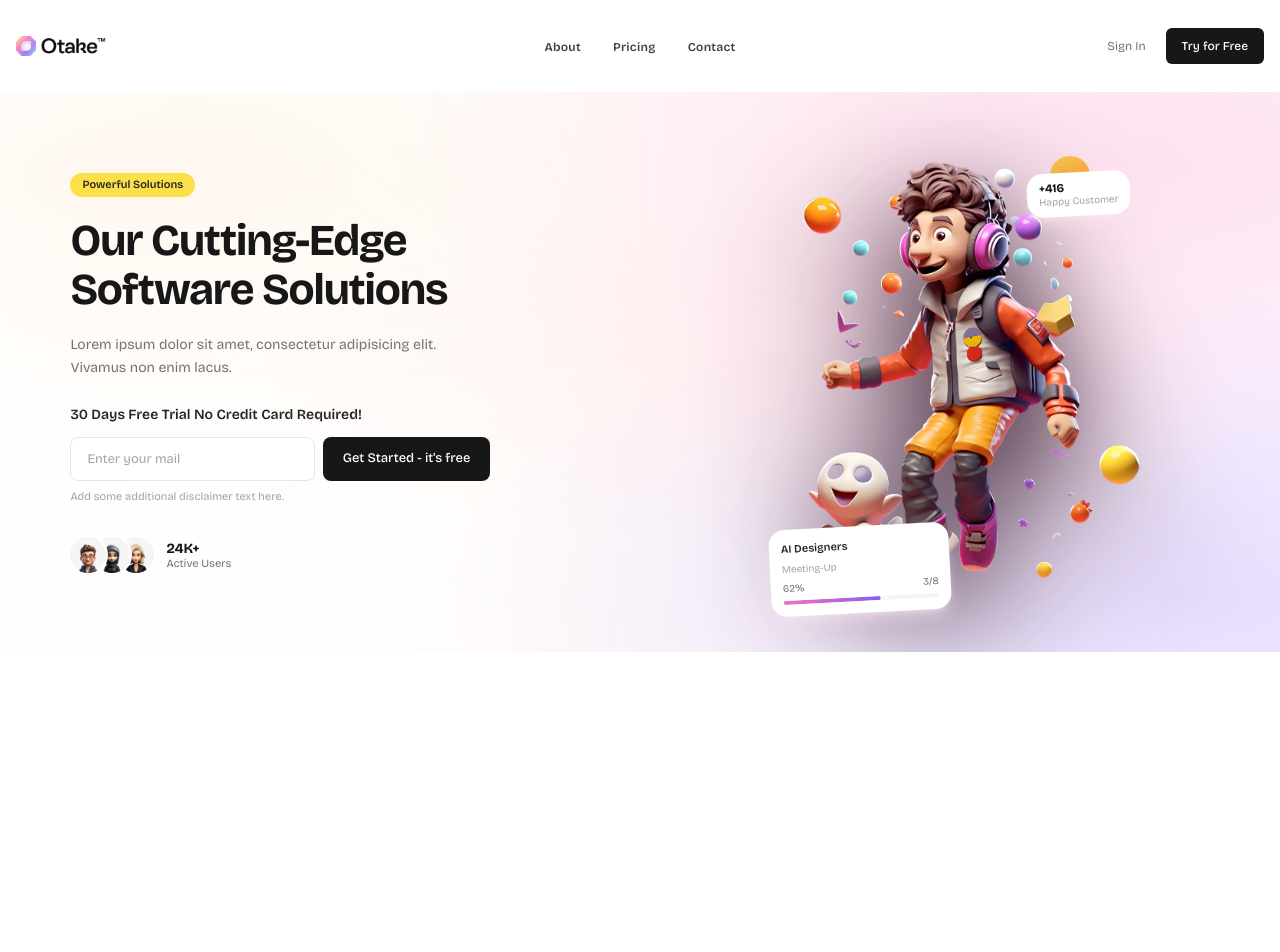
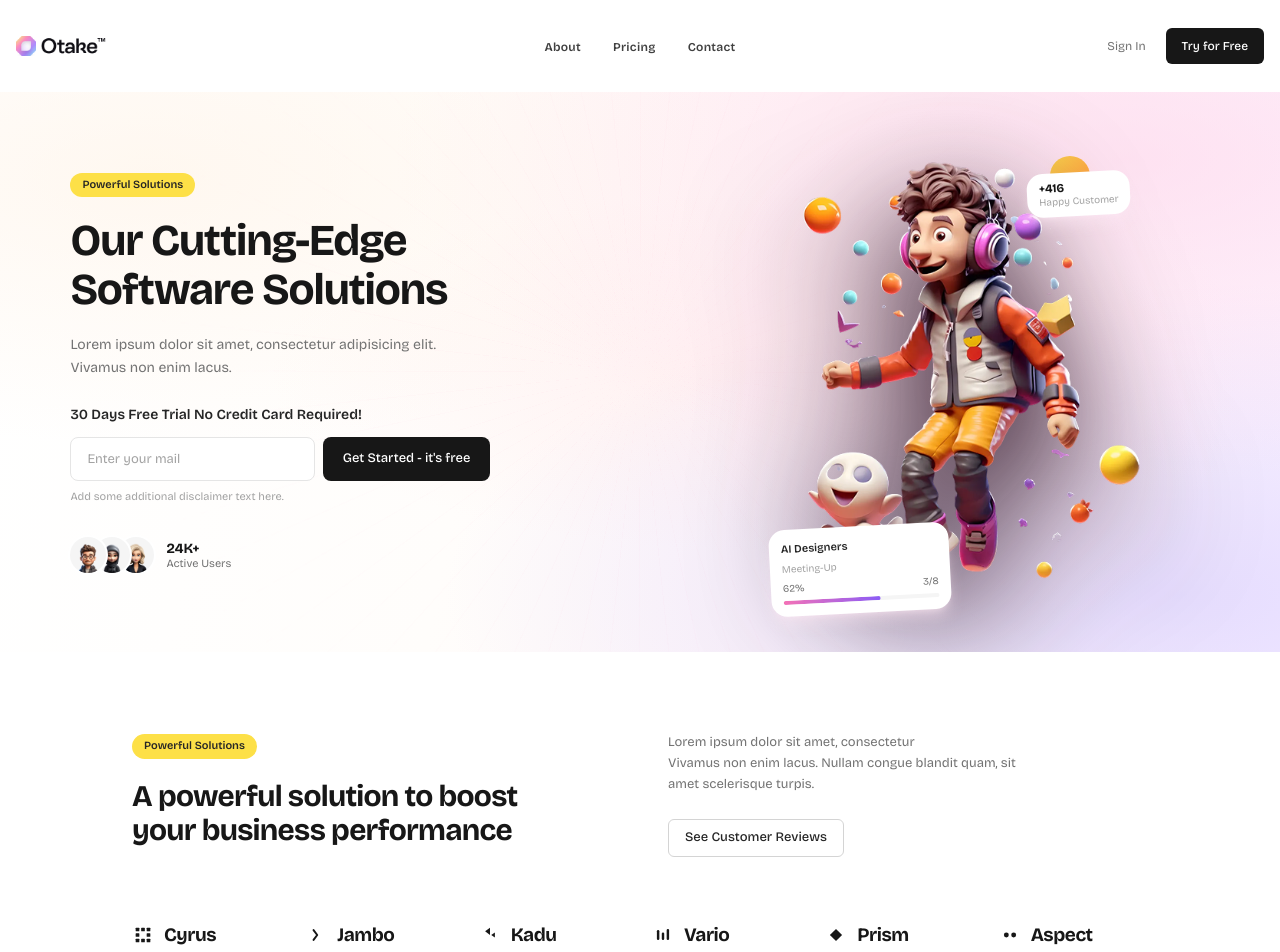
Before and after one commit to priyansh-kevalon/Otake-Website-Design, a React (Vite) app in the folder frontend/: page / in a window 1280 px wide. Shown: the top 952 px of the page. Before the commit the page ends 824 px from the top, so only its background shows below. Built offline with nearby package versions, Linux system fonts and the light colour scheme.

Commit message:
feat: add TrustedBrands component to showcase brand logos and descriptions

```diff
--- a/frontend/src/App.jsx
+++ b/frontend/src/App.jsx
@@ -1,5 +1,6 @@
 import Header from './components/layout/Header.jsx'
 import Hero from './components/sections/Hero.jsx'
+import TrustedBrands from './components/sections/TrustedBrands.jsx'
 
 function App() {
   return (
@@ -7,6 +8,7 @@ function App() {
       <Header />
       <main>
         <Hero />
+        <TrustedBrands />
       </main>
     </div>
   )
--- /dev/null
+++ b/frontend/src/components/sections/TrustedBrands.jsx
@@ -0,0 +1,136 @@
+function LogoIcon({ shape }) {
+  if (shape === 'square-dots') {
+    return (
+      <svg width="22" height="22" viewBox="0 0 18 18" aria-hidden="true">
+        <rect x="3" y="3" width="3" height="3" rx="0.5" fill="currentColor" />
+        <rect x="7.5" y="3" width="3" height="3" rx="0.5" fill="currentColor" />
+        <rect x="12" y="3" width="3" height="3" rx="0.5" fill="currentColor" />
+        <rect x="3" y="7.5" width="3" height="3" rx="0.5" fill="currentColor" />
+        <rect x="12" y="7.5" width="3" height="3" rx="0.5" fill="currentColor" />
+        <rect x="3" y="12" width="3" height="3" rx="0.5" fill="currentColor" />
+        <rect x="7.5" y="12" width="3" height="3" rx="0.5" fill="currentColor" />
+        <rect x="12" y="12" width="3" height="3" rx="0.5" fill="currentColor" />
+      </svg>
+    )
+  }
+  if (shape === 'chevron') {
+    return (
+      <svg width="22" height="22" viewBox="0 0 18 18" aria-hidden="true">
+        <path d="M7 5l3 4-3 4" stroke="currentColor" strokeWidth="1.6" fill="none" strokeLinecap="round" strokeLinejoin="round" />
+      </svg>
+    )
+  }
+  if (shape === 'triangles') {
+    return (
+      <svg width="22" height="22" viewBox="0 0 18 18" aria-hidden="true">
+        <path d="M5 6l4-3v6l-4-3Z" fill="currentColor" />
+        <path d="M10 9l3-2v4l-3-2Z" fill="currentColor" />
+      </svg>
+    )
+  }
+  if (shape === 'bars') {
+    return (
+      <svg width="22" height="22" viewBox="0 0 18 18" aria-hidden="true">
+        <rect x="4" y="5" width="2" height="8" rx="1" fill="currentColor" />
+        <rect x="8" y="7" width="2" height="6" rx="1" fill="currentColor" />
+        <rect x="12" y="4" width="2" height="9" rx="1" fill="currentColor" />
+      </svg>
+    )
+  }
+  if (shape === 'diamond') {
+    return (
+      <svg width="22" height="22" viewBox="0 0 18 18" aria-hidden="true">
+        <path d="M9 4l5 5-5 5-5-5 5-5Z" fill="currentColor" />
+      </svg>
+    )
+  }
+  return (
+    <svg width="22" height="22" viewBox="0 0 18 18" aria-hidden="true">
+      <circle cx="6" cy="9" r="2" fill="currentColor" />
+      <circle cx="12" cy="9" r="2" fill="currentColor" />
+    </svg>
+  )
+}
+
+const BRANDS_ROW1 = [
+  { name: 'Cyrus', shape: 'square-dots' },
+  { name: 'Jambo', shape: 'chevron' },
+  { name: 'Kadu', shape: 'triangles' },
+  { name: 'Vario', shape: 'bars' },
+  { name: 'Prism', shape: 'diamond' },
+  { name: 'Aspect', shape: 'dots' },
+]
+
+const BRANDS_ROW2 = [
+  { name: 'Vario', shape: 'bars' },
+  { name: 'Prism', shape: 'diamond' },
+  { name: 'Aspect', shape: 'dots' },
+  { name: 'Cyrus', shape: 'square-dots' },
+  { name: 'Kadu', shape: 'triangles' },
+  { name: 'Kadu', shape: 'triangles' },
+]
+
+function TrustedBrands() {
+  return (
+    <section className="w-full bg-white">
+      <div className="mx-auto max-w-[1080px] px-6 py-16 sm:px-8 lg:py-20">
+        <div className="grid grid-cols-1 items-start gap-10 lg:grid-cols-[1fr_1fr] lg:gap-14">
+          <div>
+            <span className="inline-block rounded-full bg-yellow-300 px-3 py-1 text-[11px] font-semibold text-neutral-800">
+              Powerful Solutions
+            </span>
+            <h2 className="mt-5 text-[28px] font-bold leading-[1.15] tracking-tight text-neutral-900 sm:text-[30px]">
+              A powerful solution to boost
+              <br />
+              your business performance
+            </h2>
+          </div>
+          <div className="max-w-[420px]">
+            <p className="text-[13px] leading-relaxed text-neutral-500">
+              Lorem ipsum dolor sit amet, consectetur
+              <br />
+              Vivamus non enim lacus. Nullam congue blandit quam, sit
+              <br />
+              amet scelerisque turpis.
+            </p>
+            <a
+              href="#customer-reviews"
+              className="mt-6 inline-flex items-center rounded-md border border-neutral-300 px-4 py-2 text-[13px] font-medium text-neutral-800 transition-colors hover:bg-neutral-50 focus:outline-none focus-visible:ring-2 focus-visible:ring-pink-300"
+            >
+              See Customer Reviews
+            </a>
+          </div>
+        </div>
+
+        <div className="mt-12 flex flex-col gap-6 lg:mt-16">
+          <div className="grid grid-cols-2 items-center gap-x-6 gap-y-6 sm:grid-cols-3 lg:grid-cols-6">
+            {BRANDS_ROW1.map((brand) => (
+              <div key={`r1-${brand.name}`} className="flex items-center gap-2.5">
+                <span className="text-neutral-900">
+                  <LogoIcon shape={brand.shape} />
+                </span>
+                <span className="text-[19px] font-bold tracking-tight text-neutral-900">
+                  {brand.name}
+                </span>
+              </div>
+            ))}
+          </div>
+          <div className="grid grid-cols-2 items-center gap-x-6 gap-y-6 sm:grid-cols-3 lg:grid-cols-6">
+            {BRANDS_ROW2.map((brand, index) => (
+              <div key={`r2-${brand.name}-${index}`} className="flex items-center gap-2.5">
+                <span className="text-neutral-900">
+                  <LogoIcon shape={brand.shape} />
+                </span>
+                <span className="text-[19px] font-bold tracking-tight text-neutral-900">
+                  {brand.name}
+                </span>
+              </div>
+            ))}
+          </div>
+        </div>
+      </div>
+    </section>
+  )
+}
+
+export default TrustedBrands
```
